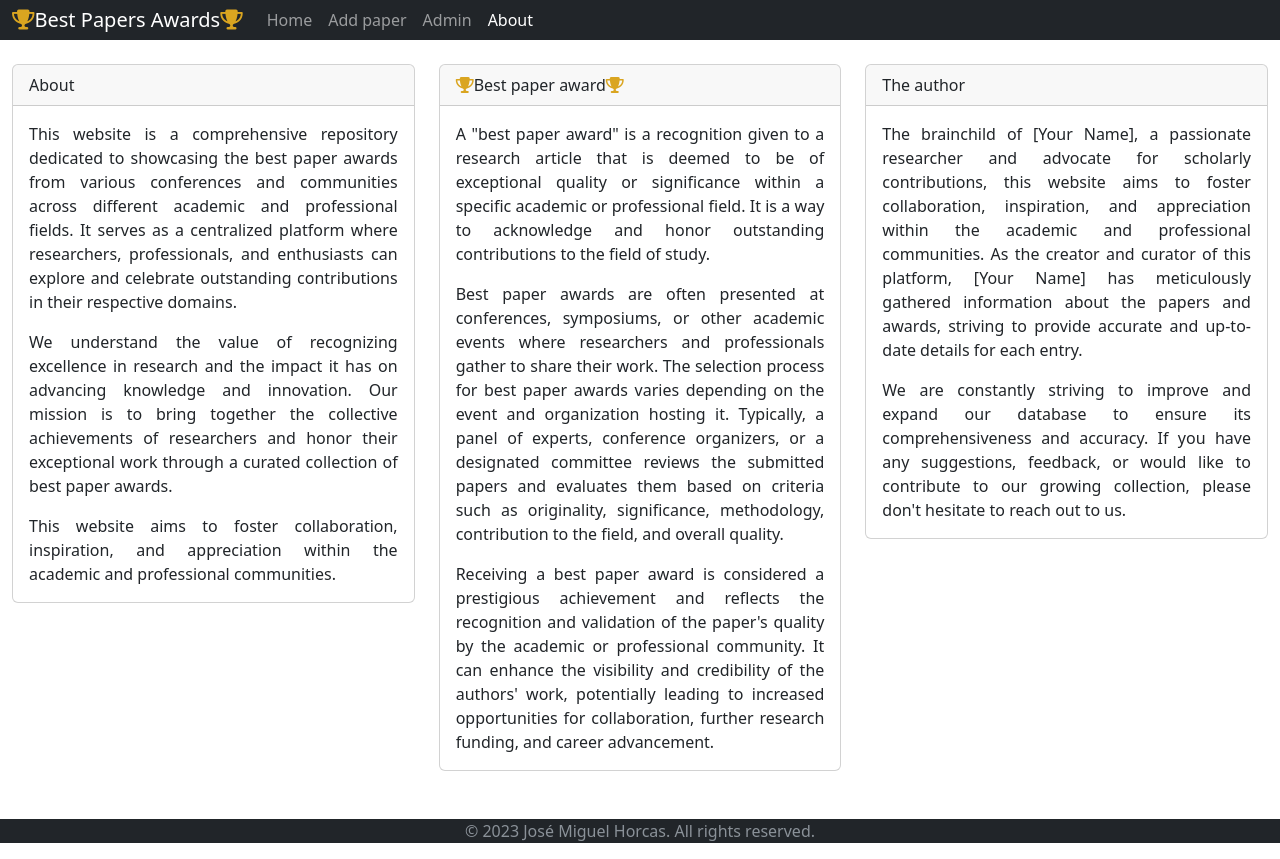
After one commit to jmhorcas/bestpapersawards, a Flask app: page /about in a window 1280 px wide. The commit adds this page. Run offline with Flask 3, Linux system fonts and the light colour scheme; parts of the project's set-up code (start-up, migrations or seed data) failed here and were passed over.

Commit message:
Add about page

```diff
--- a/app/app.py
+++ b/app/app.py
@@ -46,6 +46,12 @@ def page_not_found(e):
 app.register_error_handler(404, page_not_found)
 
 
+# About page
+@app.route('/about')
+def about():
+    return render_template('about.html')
+
+
 # Login
 @login_manager.user_loader
 def load_user(user_email):
--- a/app/blueprints/add_paper/templates/add_paper/index.html
+++ b/app/blueprints/add_paper/templates/add_paper/index.html
@@ -1,7 +1,10 @@
 {% extends 'base.html' %}
 
+{% block main_title %}
+{% endblock %}
+
 {% block content %}
-    <h1>Add new best paper award</h1>
+    <h2>Add new best paper award</h2>
     {% include 'add_paper/paper_form.html' %}
 {% endblock %}
 
--- /dev/null
+++ b/app/routes.py
@@ -0,0 +1,6 @@
+from flask import redirect, url_for, current_app
+
+
+@current_app.route('/about')
+def about():
+    return redirect(url_for('about'))
--- /dev/null
+++ b/app/static/css/about.css
@@ -0,0 +1,7 @@
+.card-text {
+    text-align: justify;
+}
+
+div.card_header p {
+    font-weight: bold;
+}
--- /dev/null
+++ b/app/templates/about.html
@@ -0,0 +1,66 @@
+{% extends 'base.html' %}
+
+{% block styles %}
+<link rel="stylesheet" href="{{url_for('static', filename='css/about.css')}}" />
+{% endblock %}
+
+
+{% block main_title %}
+{% endblock %}
+
+
+{% block content %}
+    <div class="row">
+        <div class="col-sm-4">
+            <div class="card">
+                <div class="card-header">
+                    About
+                  </div>
+                <div class="card-body">
+                    <p class="card-text">
+                        This website is a comprehensive repository dedicated to showcasing the best paper awards from various conferences and communities across different academic and professional fields. It serves as a centralized platform where researchers, professionals, and enthusiasts can explore and celebrate outstanding contributions in their respective domains.
+                    </p>
+                    <p class="card-text">
+                        We understand the value of recognizing excellence in research and the impact it has on advancing knowledge and innovation. Our mission is to bring together the collective achievements of researchers and honor their exceptional work through a curated collection of best paper awards.
+                    </p>
+                    <p class="card-text">
+                        This website aims to foster collaboration, inspiration, and appreciation within the academic and professional communities.
+                    </p>
+                </div>
+            </div>
+        </div>
+        <div class="col-sm-4">
+            <div class="card">
+                <div class="card-header">
+                    <i class="fa-solid fa-trophy" style="color: goldenrod;"></i>Best paper award<i class="fa-solid fa-trophy" style="color: goldenrod;"></i>
+                </div>
+                <div class="card-body">
+                    <p class="card-text">
+                        A "best paper award" is a recognition given to a research article that is deemed to be of exceptional quality or significance within a specific academic or professional field. It is a way to acknowledge and honor outstanding contributions to the field of study.
+                    </p>
+                    <p class="card-text">
+                        Best paper awards are often presented at conferences, symposiums, or other academic events where researchers and professionals gather to share their work. The selection process for best paper awards varies depending on the event and organization hosting it. Typically, a panel of experts, conference organizers, or a designated committee reviews the submitted papers and evaluates them based on criteria such as originality, significance, methodology, contribution to the field, and overall quality.
+                    </p>
+                    <p class="card-text">
+                        Receiving a best paper award is considered a prestigious achievement and reflects the recognition and validation of the paper's quality by the academic or professional community. It can enhance the visibility and credibility of the authors' work, potentially leading to increased opportunities for collaboration, further research funding, and career advancement.
+                    </p>
+                </div>
+            </div>
+        </div>
+        <div class="col-sm-4">
+            <div class="card">
+                <div class="card-header">
+                    The author
+                  </div>
+                <div class="card-body">
+                    <p class="card-text">
+                        The brainchild of [Your Name], a passionate researcher and advocate for scholarly contributions, this website aims to foster collaboration, inspiration, and appreciation within the academic and professional communities. As the creator and curator of this platform, [Your Name] has meticulously gathered information about the papers and awards, striving to provide accurate and up-to-date details for each entry.
+                    </p>
+                    <p class="card-text">
+                        We are constantly striving to improve and expand our database to ensure its comprehensiveness and accuracy. If you have any suggestions, feedback, or would like to contribute to our growing collection, please don't hesitate to reach out to us.
+                    </p>
+                </div>
+            </div>
+        </div>
+    </div>
+{% endblock %}
--- a/app/templates/base.html
+++ b/app/templates/base.html
@@ -43,7 +43,7 @@
               </li>
               {% if current_user.is_anonymous %}
                 <li class="nav-item">
-                    <a class="nav-link {{ 'active' if request.path == url_for('auth.login') }}" {% if request.path == url_for('auth.login') %} aria-current="page" {% endif %} href="{{ url_for('auth.login') }}">Login</a>
+                    <a class="nav-link {{ 'active' if request.path == url_for('auth.login') }}" {% if request.path == url_for('auth.login') %} aria-current="page" {% endif %} href="{{ url_for('auth.login') }}">Admin</a>
                 </li>
               {% else %}
               <li class="nav-item dropdown">
@@ -61,12 +61,16 @@
               </li>
               {% endif %}
 
+              <li class="nav-item">
+                <a class="nav-link {{ 'active' if request.path == url_for('about') }}" {% if request.path == url_for('about') %} aria-current="page" {% endif %} href="{{ url_for('about') }}">About</a>
+              </li>
             </ul>
           </div>
         </div>
       </nav>
     <!-- End of Navigation bar -->
 
+    {% block main_title %}
     <!-- Main title-->
     <div class="px-4 py-0 my-0 text-center">
       <h1 class="display-5 fw-bold"><i class="fa-solid fa-trophy" style="color: goldenrod;"></i>Best Papers Awards<i class="fa-solid fa-trophy" style="color: goldenrod;"></i></h1>
@@ -74,6 +78,7 @@
         <p class="lead mb-4">Unleashing Excellence: The Hall of High Quality Research</p>
       </div>
     </div>
+    {% endblock %}
 
     <div class="container-fluid">
         {% block content %}{% endblock %}
```
